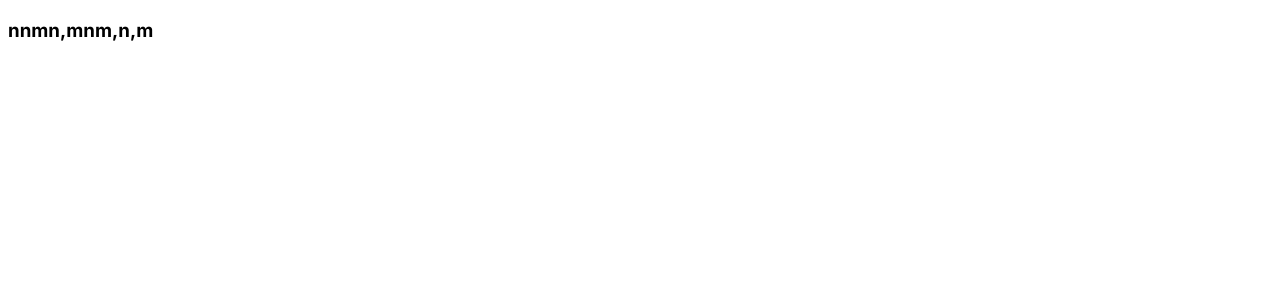
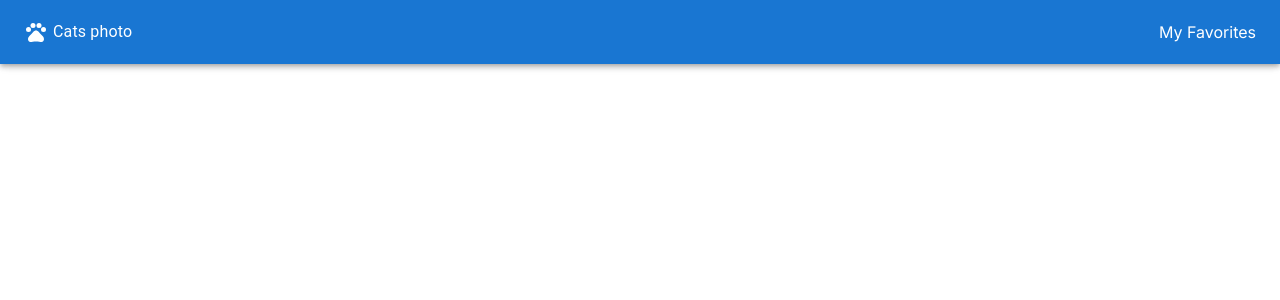
Before and after one commit to olgamarkevich/react-next-catApp, a Next.js app: page /favorites in a window 1280 px wide. Shown: the top 300 px of the page. Built offline with nearby package versions, Linux system fonts and the light colour scheme.

Commit message:
refactor

```diff
--- a/src/app/api/api.ts
+++ b/src/app/api/api.ts
@@ -1,11 +1,11 @@
-export const getData = async (limitValue: number) => {
+export const getData = async (limitValue: number, sort: string) => {
   const url = 'https://api.thecatapi.com/v1';
   const limit = limitValue;
   const API_KEY =
     'live_tcu65LRpAv2jyiKNRocNSQFkY95k0LRIJxoMSOzY1R5gWgPYGODKXGduvvAOHmqu';
 
   const res = await fetch(
-    `${url}/images/search?limit=${limit}&api_key=${API_KEY}&page=4&order='asc'`
+    `${url}/images/search?limit=${limit}&breed_ids=beng&api_key=${API_KEY}&page=1&order=${sort}`
   );
   const cats = await res.json();
 
--- /dev/null
+++ b/src/app/components/Header.tsx
@@ -0,0 +1,27 @@
+'use client';
+
+import { AppBar, Grid, Toolbar, Typography } from '@mui/material';
+import PetsIcon from '@mui/icons-material/Pets';
+import Link from 'next/link';
+
+const Header = () => {
+  return (
+    <AppBar position="fixed">
+      <Toolbar>
+        <Grid container justifyContent="space-between" alignItems="center">
+          <Link href="/" className="link" align-items="center">
+            <Grid container alignItems="center">
+              <PetsIcon />
+              <Typography marginLeft="5px">Cats photo</Typography>
+            </Grid>
+          </Link>
+          <Link href="favorites" className="link">
+            My Favorites
+          </Link>
+        </Grid>
+      </Toolbar>
+    </AppBar>
+  );
+};
+
+export default Header;
--- a/src/app/globals.css
+++ b/src/app/globals.css
@@ -14,8 +14,16 @@
   min-height: 250px;
   background-size: cover;
   transition: all 0.3s;
+  display: flex;
+  align-items: flex-end;
+  justify-content: flex-end;
 }
 
 .cats_item:hover {
-  opacity: 0.7;
+  opacity: 0.9;
 }
+
+.link {
+  text-decoration: none;
+  color: #fff;
+}
--- a/src/app/layout.tsx
+++ b/src/app/layout.tsx
@@ -1,7 +1,7 @@
 import type { Metadata } from 'next';
 import { Inter } from 'next/font/google';
 import './globals.css';
-import { AppBar, Container, Toolbar } from '@mui/material';
+import Header from './components/Header';
 
 const inter = Inter({ subsets: ['latin'] });
 
@@ -17,7 +17,10 @@ export default function RootLayout({
 }) {
   return (
     <html lang="en">
-      <body className={inter.className}>{children}</body>
+      <body className={inter.className}>
+        <Header />
+        {children}
+      </body>
     </html>
   );
 }
```
Also changed, not shown: src/app/components/FilterSortUI.tsx (added, +28 -0 lines), src/app/components/FilterUI.tsx (+8 -5 lines), src/app/components/PaginationUi.tsx (added, +15 -0 lines), src/app/components/PhotoList.tsx (added, +47 -0 lines), src/app/components/SelectUI copy.tsx (renamed from src/app/components/SelectUI.tsx, +8 -3 lines), src/app/page.tsx (+16 -30 lines).
